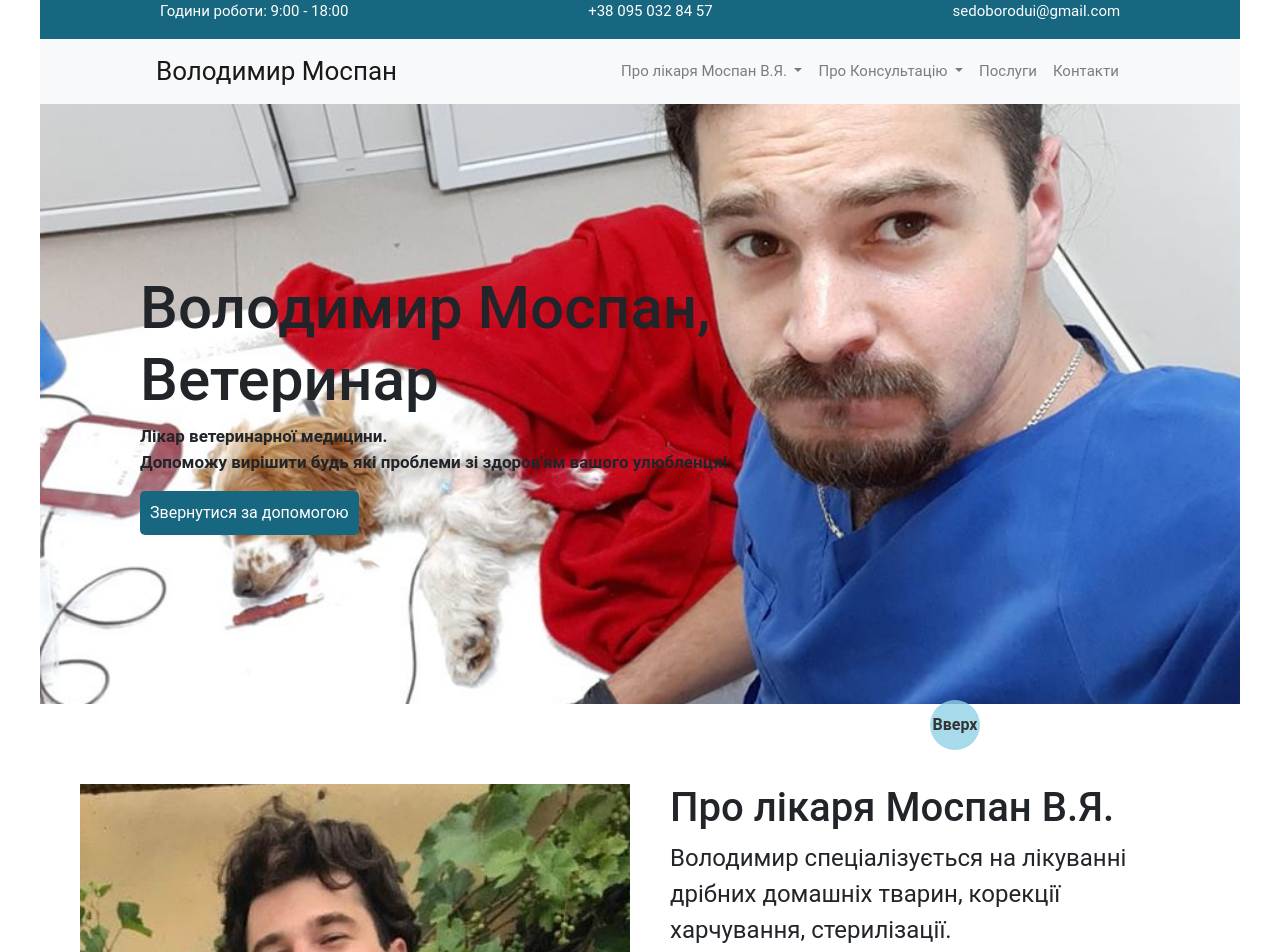
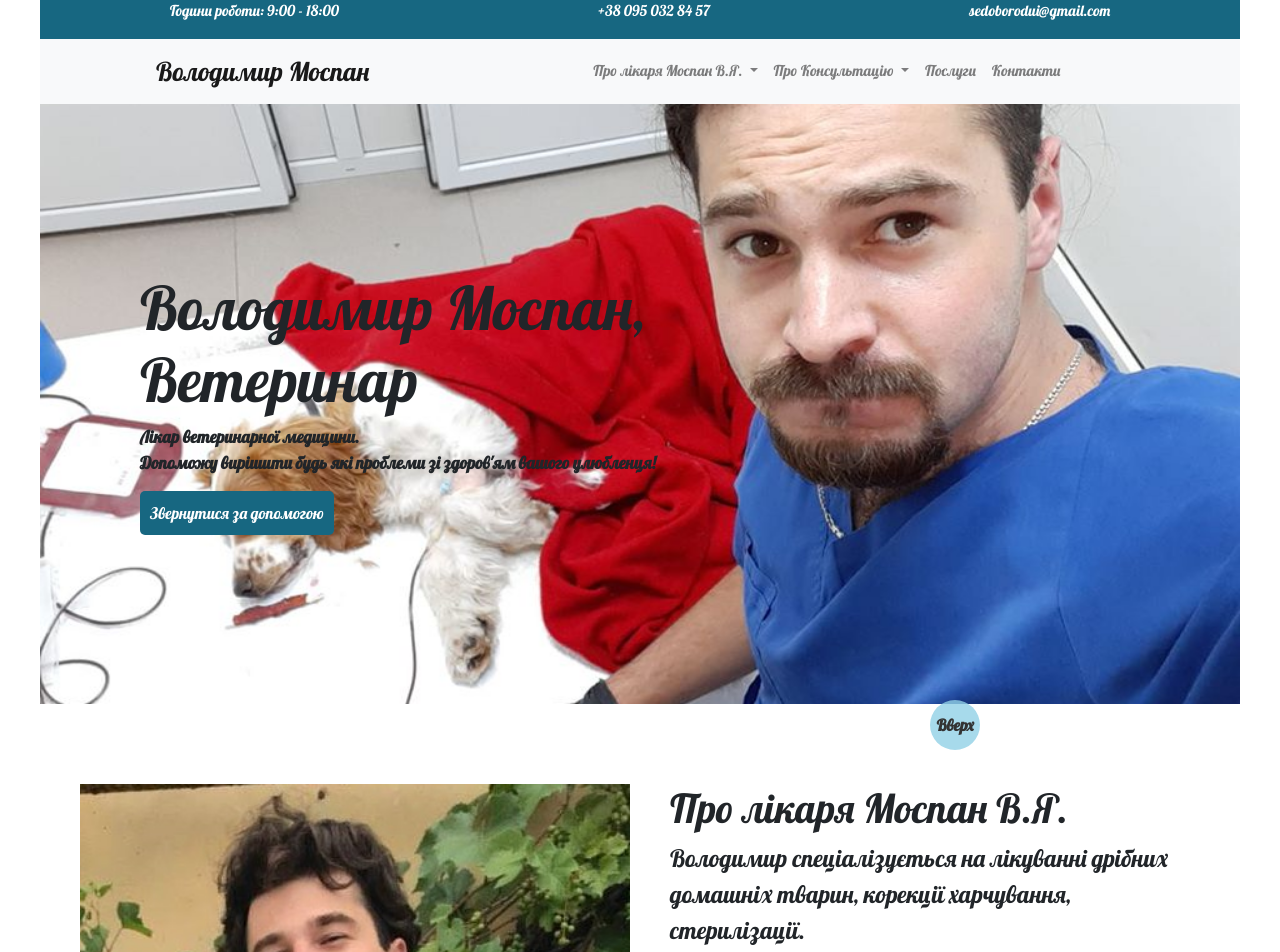
Before and after one commit to svitlana-p/doctor_Vet, a plain HTML site: page index.html in a window 1280 px wide. Shown: the top 952 px of the page. Drawn offline with nearby package versions, Linux system fonts and the light colour scheme.

Commit message:
changed all fonts

```diff
--- a/css/index.css
+++ b/css/index.css
@@ -7,11 +7,11 @@
 body {
   max-width: 1200px;
   margin: auto;
-  font-family: 'Roboto', sans-serif;
+  font-family: 'Lobster', cursive;
 }
 h2 {
     font-size: 40px;
-    font-family: 'Roboto';
+    font-family: 'Lobster';
 }
 .upButton {
     position: fixed;
@@ -65,7 +65,7 @@ h2 {
 }
 .navbar-brand {
     font-size: 26px;
-    font-family: 'Roboto';
+    font-family: 'Lobster';
   }
 .navbar.navbar-expand-lg.navbar-light.bg-light {
     font-size: 15px;
@@ -96,7 +96,7 @@ h2 {
     }
     .bunner-text{
     margin-left: 100px;
-    font-family: 'Roboto';
+    font-family: 'Lobster';
 }
 }
 .bunner-text h1 {
@@ -119,7 +119,7 @@ h2 {
 .aboutInfo {
 font-size: 18px;
 margin: 10px;
-font-family: 'Roboto';
+font-family: 'Lobster';
 }
 .about-me img{
     display: block;
```
Also changed, not shown: .theia/settings.json.
